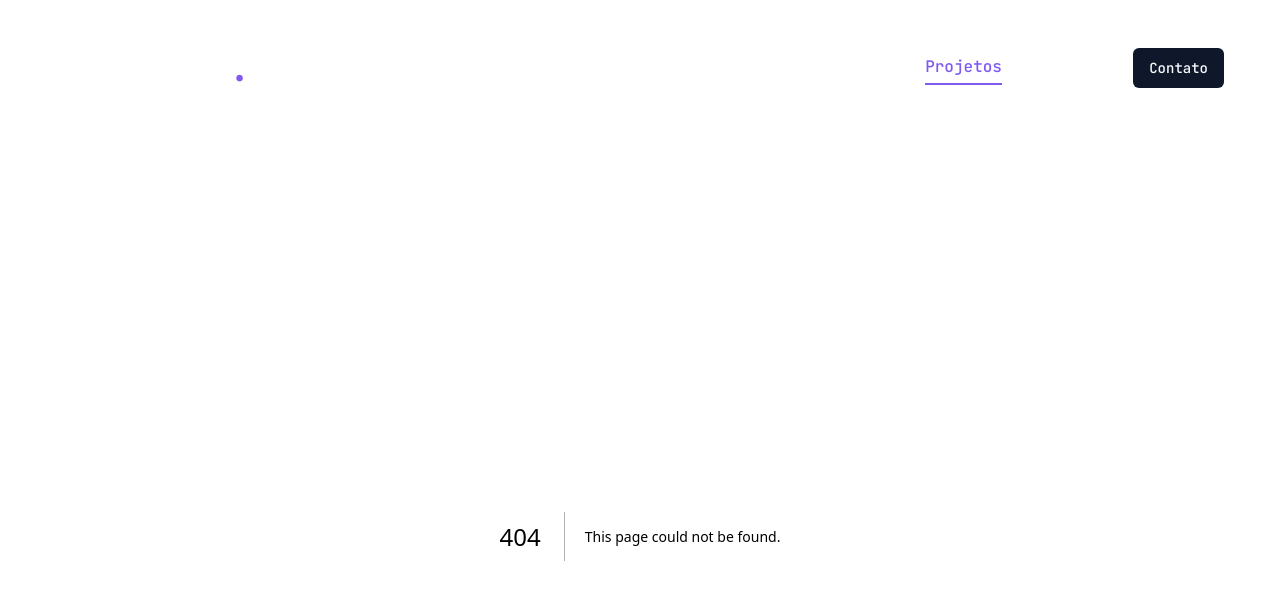
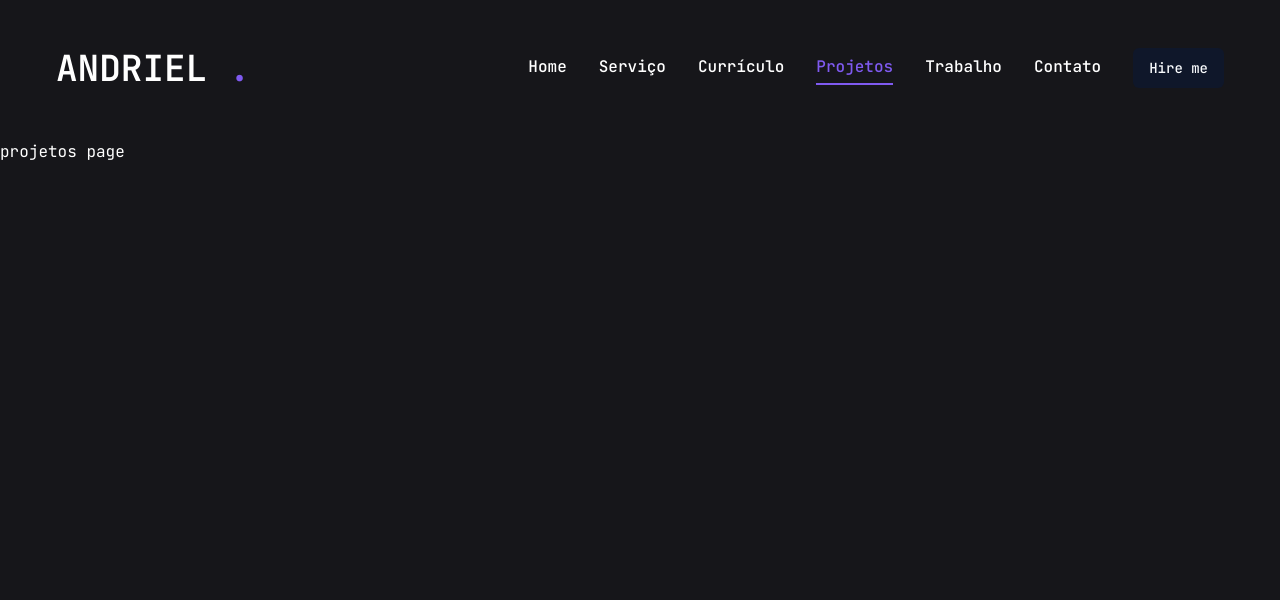
Before and after one commit to andriel300/my-portfolio, a Next.js app: page /projetos in a window 1280 px wide. Before the commit this address had no page. Shown: the top 600 px of the page. Built offline with nearby package versions, Linux system fonts and the light colour scheme.

Commit message:
Add: add page transition file and create folders

```diff
--- /dev/null
+++ b/src/app/contato/page.tsx
@@ -0,0 +1,9 @@
+import React from "react";
+
+type Props = {};
+
+const contato = (props: Props) => {
+  return <div>contato page</div>;
+};
+
+export default contato;
--- /dev/null
+++ b/src/app/curriculo/page.tsx
@@ -0,0 +1,9 @@
+import React from "react";
+
+type Props = {};
+
+const curriculo = (props: Props) => {
+  return <div>curriculo page</div>;
+};
+
+export default curriculo;
--- a/src/app/layout.tsx
+++ b/src/app/layout.tsx
@@ -2,6 +2,7 @@ import type { Metadata } from "next";
 import { JetBrains_Mono } from "next/font/google";
 import "./globals.css";
 import Header from "@/components/Header";
+import PageTransition from "@/components/PageTransition";
 
 const jetbrainsMono = JetBrains_Mono({
   subsets: ["latin"],
@@ -23,7 +24,7 @@ export default function RootLayout({
     <html lang="en">
       <body className={jetbrainsMono.variable}>
         <Header />
-        {children}
+        <PageTransition>{children}</PageTransition>
       </body>
     </html>
   );
--- /dev/null
+++ b/src/app/projetos/page.tsx
@@ -0,0 +1,9 @@
+import React from "react";
+
+type Props = {};
+
+const projetos = (props: Props) => {
+  return <div>projetos page</div>;
+};
+
+export default projetos;
--- /dev/null
+++ b/src/app/services/page.tsx
@@ -0,0 +1,7 @@
+type Props = {};
+
+const Services = (props: Props) => {
+  return <div>services page</div>;
+};
+
+export default Services;
--- /dev/null
+++ b/src/app/trabalho/page.tsx
@@ -0,0 +1,9 @@
+import React from "react";
+
+type Props = {};
+
+const trabalho = (props: Props) => {
+  return <div>trabalho page</div>;
+};
+
+export default trabalho;
--- a/src/components/Header.tsx
+++ b/src/components/Header.tsx
@@ -20,7 +20,7 @@ const Header = (props: Props) => {
         <div className="hidden xl:flex items-center gap-8">
           <Nav />
           <Link href="/contato">
-            <Button>Contato</Button>
+            <Button>Hire me</Button>
           </Link>
         </div>
 
--- a/src/components/Nav.tsx
+++ b/src/components/Nav.tsx
@@ -10,7 +10,7 @@ const links = [
   },
   {
     name: "serviço",
-    path: "/servico",
+    path: "/services",
   },
   {
     name: "currículo",
@@ -19,6 +19,10 @@ const links = [
   {
     name: "projetos",
     path: "/projetos",
+  },
+  {
+    name: "trabalho",
+    path: "/trabalho",
   },
   {
     name: "contato",
--- /dev/null
+++ b/src/components/PageTransition.tsx
@@ -0,0 +1,29 @@
+"use client";
+
+import { AnimatePresence, motion } from "framer-motion";
+import { usePathname } from "next/navigation";
+
+type Props = {
+  children?: React.ReactNode;
+};
+
+const PageTransition = ({ children }: Props) => {
+  const pathname = usePathname();
+  return (
+    <AnimatePresence>
+      <div key={pathname}>
+        <motion.div
+          initial={{ opacity: 1 }}
+          animate={{
+            opacity: 0,
+            transition: { delay: 1, duration: 0.4, ease: "easeInOut" },
+          }}
+          className="h-screen w-screen fixed bg-primary top-0 pointer-events-none"
+        />
+        {children}
+      </div>
+    </AnimatePresence>
+  );
+};
+
+export default PageTransition;
```
